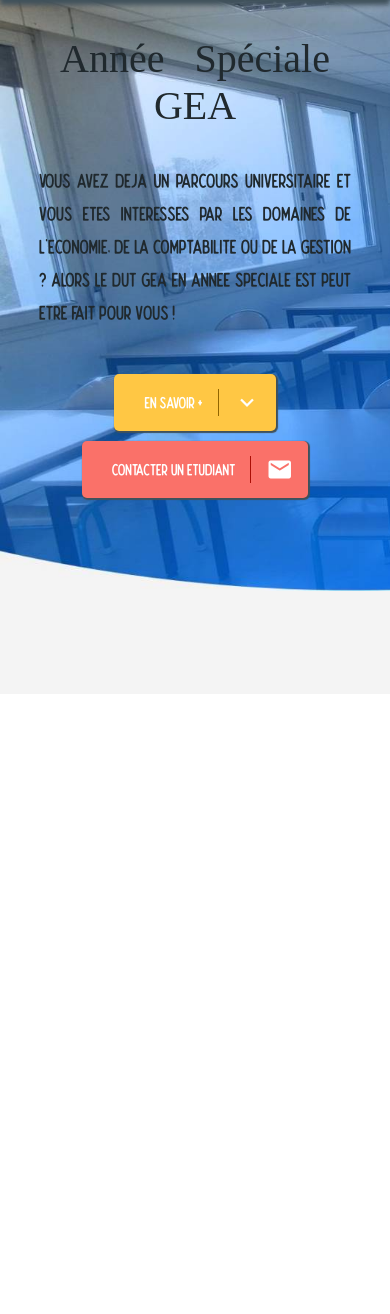
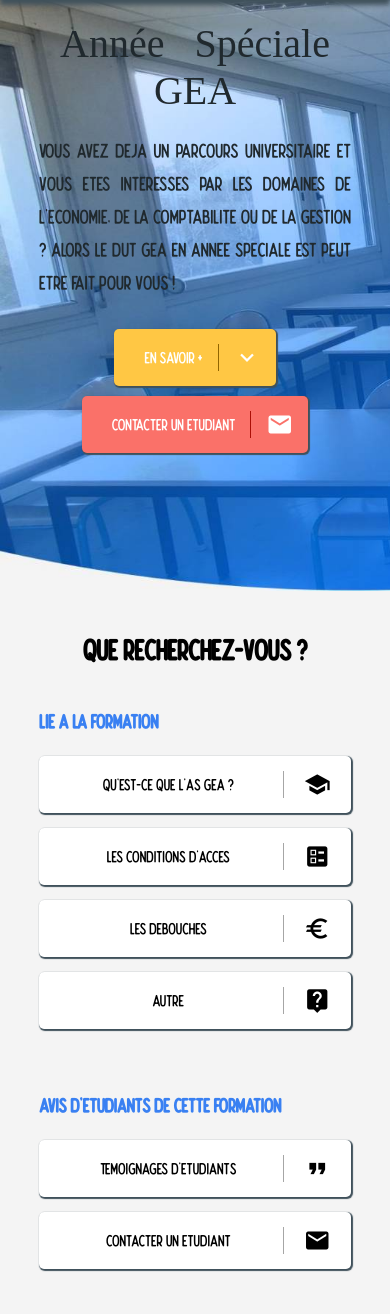
Before and after one commit to ts98mlv/SERRES_Informatique-AS_GEA, a Symfony app: template templates/main/accueil.html.twig in a window 390 px wide. Shown: the part 150-1464 px from the top of the page. Before the commit the page ends 741 px from the top, so only its background shows below. Run offline with Twig, Linux system fonts and the light colour scheme; the template is opened without the code that fills it, so the values that code supplies are empty; style sheets or scripts are compiled from the project's sources; some libraries are stand-ins or nearby versions; some web fonts are replaced.

Commit message:
page d'accueil : section index (affichage mobile)

```diff
--- a/templates/main/accueil.html.twig
+++ b/templates/main/accueil.html.twig
@@ -34,6 +34,79 @@
         <div id="logoPC"></div>
     </div>
 
+    <section id="recherche">
+        <h2>
+            Que recherchez-vous ?
+        </h2>
+
+        <div id="optionsRecherche">
+            <div id="contenuFormation">
+                <h3>
+                    Lié à la formation
+                </h3>
+
+                <div class="actions">
+                    <a href="" class="btn">
+                        <span class="button_text">
+                            Qu'est-ce que l'AS GEA ?
+                        </span>
+                        <span class="material-icons">
+                            school
+                        </span>
+                    </a>
+                    <a href="" class="btn">
+                        <span class="button_text">
+                            Les conditions d'accès
+                        </span>
+                        <span class="material-icons">
+                            ballot
+                        </span>
+                    </a>
+                    <a href="" class="btn">
+                        <span class="button_text">
+                            Les débouchés
+                        </span>
+                        <span class="material-icons">
+                            euro
+                        </span>
+                    </a>
+                    <a href="" class="btn">
+                        <span class="button_text">
+                            Autre
+                        </span>
+                        <span class="material-icons">
+                            live_help
+                        </span>
+                    </a>
+                </div>
+            </div>
+
+            <div id="etudiants">
+                <h3>
+                    Avis d'étudiants de cette formation
+                </h3>
+                <div class="actions">
+                    <a href="" class="btn">
+                        <span class="button_text">
+                            Témoignages d'étudiants
+                        </span>
+                        <span class="material-icons">
+                            format_quote
+                        </span>
+                    </a>
+                    <a href="" class="btn">
+                        <span class="button_text">
+                            Contacter un étudiant
+                        </span>
+                        <span class="material-icons">
+                            email
+                        </span>
+                    </a>
+                </div>
+            </div>
+        </div>
+    </section>
+
 {% endblock %}
 
 {% block css %}
```
Also changed, not shown: public/assets/style/css/accueil.min.css, public/assets/style/scss/accueil.scss, 1 other file.
